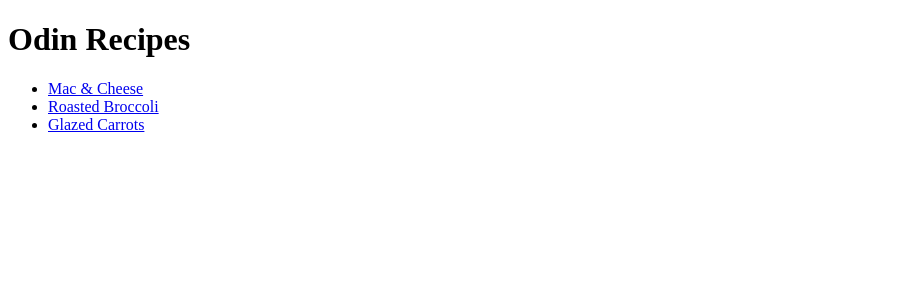
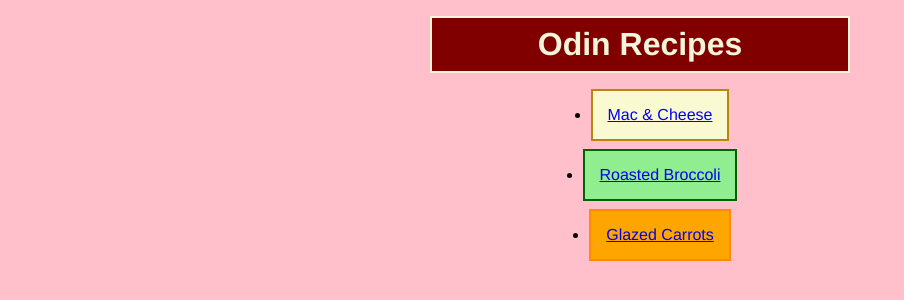
Before and after one commit to navyjay1972/odin-recipes, a plain HTML site: page index.html in a window 1280 px wide. Shown: the whole page, without its empty margins (0-904 px from the left). Drawn offline with Linux system fonts and the light colour scheme.

Commit message:
added css and classes

```diff
--- a/index.html
+++ b/index.html
@@ -4,13 +4,14 @@
     <meta charset="UTF-8">
     <meta name="viewport" content="width=device-width, initial-scale=1.0">
     <title>Document</title>
+    <link rel="stylesheet" href="style.css">
 </head>
 <body>
-    <h1>Odin Recipes</h1>
+    <h1 class="title">Odin Recipes</h1>
     <ul>
-        <li><a href="recipes/macncheese.html">Mac & Cheese</a></li>
-        <li><a href="recipes/roastedbrocc.html">Roasted Broccoli</a></li>
-        <li><a href="recipes/glazedcarrots.html">Glazed Carrots</a></li>
+        <li class="macncheese"><a href="recipes/macncheese.html">Mac & Cheese</a></li>
+        <li class="roastbrocc"><a href="recipes/roastedbrocc.html">Roasted Broccoli</a></li>
+        <li class="glazedcarr"><a href="recipes/glazedcarrots.html">Glazed Carrots</a></li>
     </ul>
 </body>
 </html>
--- /dev/null
+++ b/style.css
@@ -0,0 +1,41 @@
+body{
+    background: pink;
+    font-family: 'Franklin Gothic Medium', 'Arial Narrow', Arial, sans-serif;
+}
+
+.title{
+    width: 400px;
+    background: maroon;
+    text-align: center;
+    color: beige;
+    margin: 16px auto;
+    border: 2px beige solid;
+    padding: 8px;
+}
+
+.macncheese{
+    width: fit-content;
+    background: lightgoldenrodyellow;
+    text-align: left;
+    margin: 8px auto;
+    padding: 15px;
+    border: 2px darkgoldenrod solid;
+}
+
+.roastbrocc{
+    width: fit-content;
+    background: lightgreen;
+    text-align: left;
+    margin: 8px auto;
+    padding: 15px;
+    border: 2px darkgreen solid;
+}
+
+.glazedcarr{
+    width: fit-content;
+    background: orange;
+    text-align: left;
+    margin: 8px auto;
+    padding: 15px;
+    border: 2px darkorange solid;
+}
```
